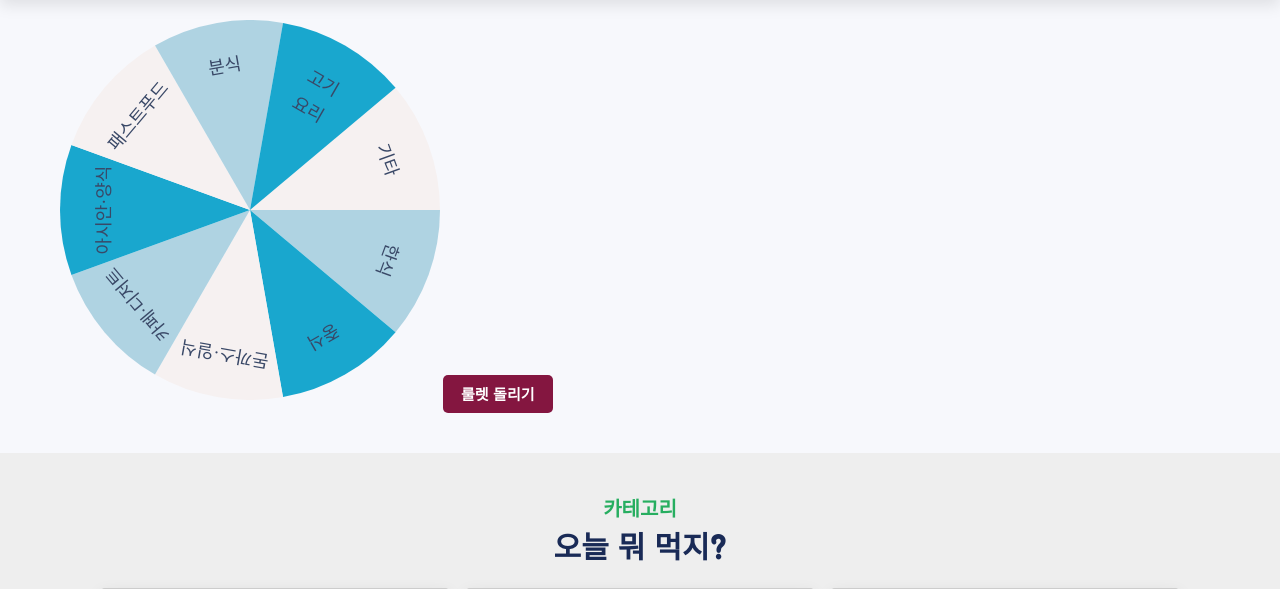
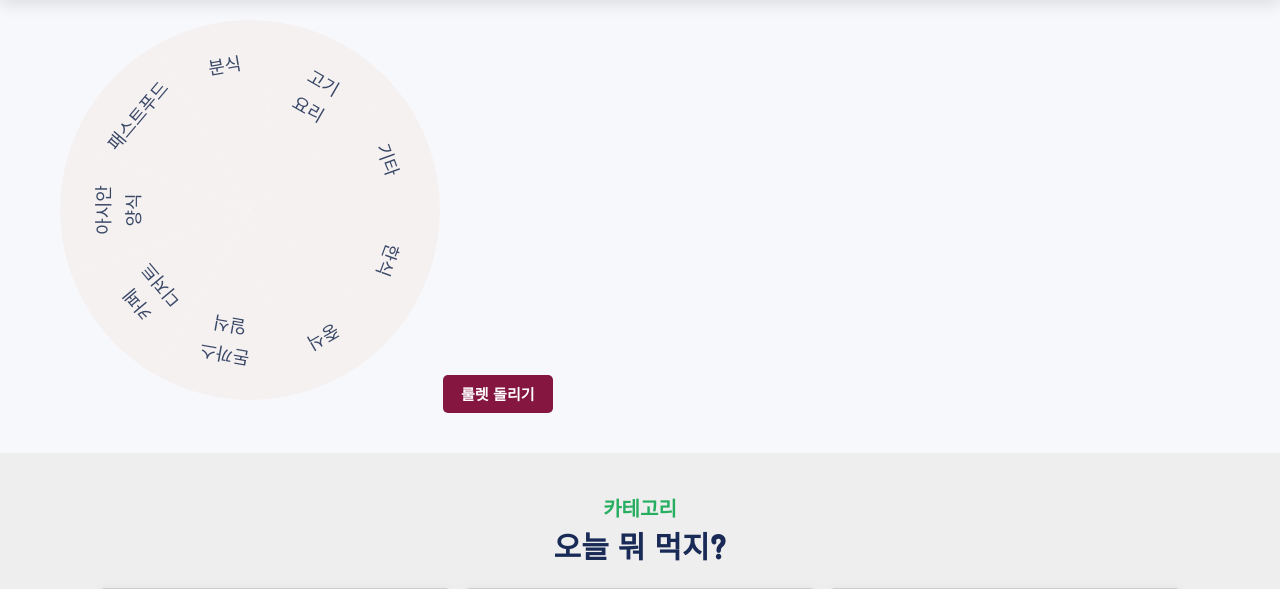
Before and after one commit to gimmetype/Opensource-Project-Basic, a Django app: page / in a window 1280 px wide. Shown: the part 110-699 px from the top of the page. Run offline with Django 4.2, Linux system fonts and the light colour scheme.

Commit message:
change roulette javascript

```diff
--- a/food/static/js/roulette.js
+++ b/food/static/js/roulette.js
@@ -1,12 +1,14 @@
+// @import url('https://fonts.googleapis.com/css2?family=Jua&display=swap');
+
 const $c = document.querySelector("canvas");
 const ctx = $c.getContext(`2d`);
 
 
 const product = [
-  "한식", "중식", "돈까스·일식", "카페·디저트", "아시안·양식", "패스트푸드", "분식", "고기 요리", "기타",
+  "한식", "중식", "돈까스 일식", "카페 디저트", "아시안 양식", "패스트푸드", "분식", "고기 요리", "기타",
 ];
 
-const colors = ["#F6F1F1", "#AFD3E2", "#19A7CE", "#146C94"];
+const colors = ["#F6F1F1", "#F6F1F1", "#F6F1F1", "#F6F1F1", "#F6F1F1", "#F6F1F1",];
 
 const newMake = () => {
     const [cw, ch] = [$c.width / 2, $c.height / 2];
@@ -22,7 +24,7 @@ const newMake = () => {
     }
 
     ctx.fillStyle = "#394867";
-    ctx.font = "18px Pretendard";
+    ctx.font = "18px Jua";
     ctx.textAlign = "center";
 
     for (let i = 0; i < product.length; i++) {
--- a/food/templates/foodoctor/detail.html
+++ b/food/templates/foodoctor/detail.html
@@ -27,7 +27,7 @@
     <section class="menu" id="menu">
 
         <h3 class="sub-heading">한식 </h3>
-        <h1 class="heading"> 아... 뭐 먹지?  </h1>
+        <h1 class="heading"> 아... 뭐 먹지?</h1>
 
         <div class="box-container">
 
```
